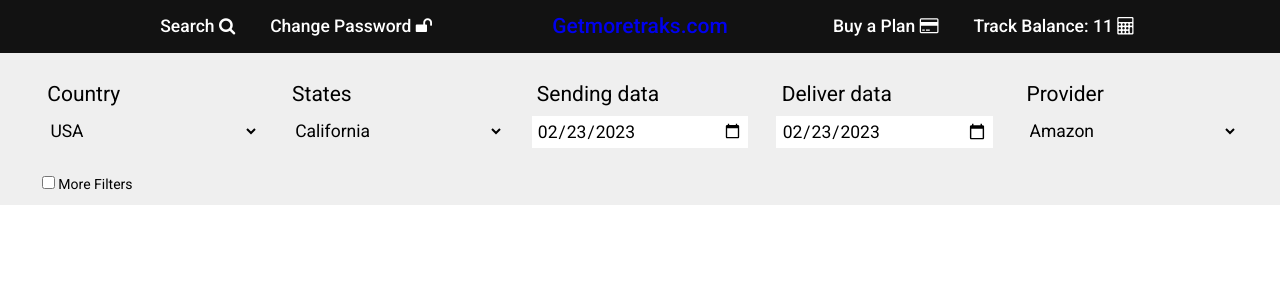
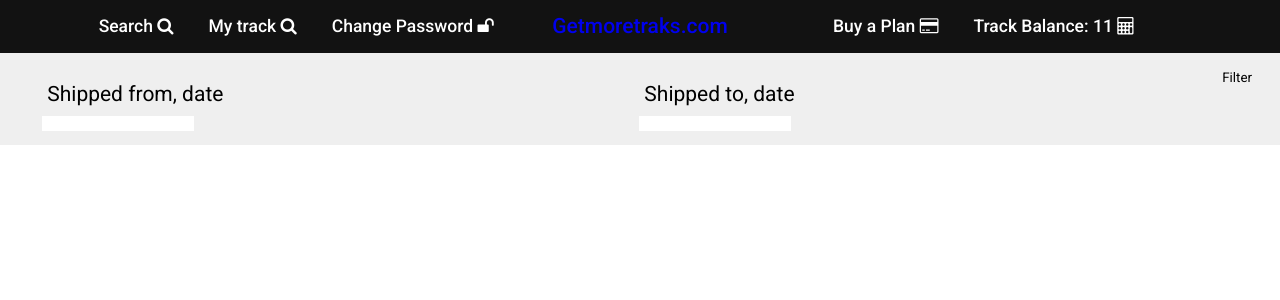
Before and after one commit to EgorKondratyev/track, a Django app: template track/templates/home/track_search.html in a window 1280 px wide. Shown: the top 300 px of the page. Run offline with Django 3.2, Linux system fonts and the light colour scheme; the template is opened without the code that fills it: most values are stand-ins (such as "Sample title", 1, 10 or a date in 2020); form fields are guessed from the names that the template uses.

Commit message:
add form for track search, add urls payment and my_track

```diff
--- a/track/home/urls.py
+++ b/track/home/urls.py
@@ -4,5 +4,7 @@ from home import views
 
 urlpatterns = [
     path('', views.main_page, name='main_page'),
-    path('search/', views.track_search, name='track_search')
+    path('search/', views.track_search, name='track_search'),
+    path('payment/', views.payment, name='payment'),
+    path('my_track/', views.my_track, name='my_track')
 ]
--- a/track/templates/home/track_search.html
+++ b/track/templates/home/track_search.html
@@ -16,23 +16,24 @@
     <div class="header">
         <div class="header__body body">
             <div class="header__column">
-                <a class="header__link" href="">Search <i class="fa fa-search"></i></a>
+                <a class="header__link" href="{% url 'track_search' %}">Search <i class="fa fa-search"></i></a>
+                <a class="header__link" href="{% url 'track_search' %}">My track <i class="fa fa-search"></i></a>
                 <a class="header__link" href="{% url 'account_change_password' %}">Change Password <i class="fa fa-unlock"></i></a>
             </div>
             <div class="header__logo">
                 <a href="{% url 'main_page' %}">Getmoretraks.com</a>
             </div>
             <div class="header__column">
-                <a class="header__link" href="">Buy a Plan <i class="fa fa-credit-card"></i></a>
+                <a class="header__link" href="{% url 'payment' %}">Buy a Plan <i class="fa fa-credit-card"></i></a>
                 <a class="header__link header__link_none" href="">Track Balance: 11 <i class="fa fa-calculator"></i></a>
             </div>
             <div class="header__burger">
                 <span></span>
             </div>
             <div class="header__menu">
-                <a class="header__link" href="">Search <i class="fa fa-search"></i></a>
-                <a class="header__link" href="">Change Password <i class="fa fa-unlock"></i></a>
-                <a class="header__link" href="">Buy a Plan <i class="fa fa-credit-card"></i></a>
+                <a class="header__link" href="{% url 'track_search' %}">Search <i class="fa fa-search"></i></a>
+                <a class="header__link" href="{% url 'account_change_password' %}">Change Password <i class="fa fa-unlock"></i></a>
+                <a class="header__link" href="{% url 'payment' %}">Buy a Plan <i class="fa fa-credit-card"></i></a>
                 <a class="header__link header__link_none" href="">Track Balance: 11 <i class="fa fa-calculator"></i></a>
             </div>
         </div>
@@ -40,114 +41,27 @@
 
     <div class="form">
         <div class="form__body">
-            <form id="tracks" action="#" class="delivery-form">
-
+            <form id="tracks" class="delivery-form" action="{% url 'track_search' %}" method="post">
+                {% csrf_token %}
                 <div class="delivery-form__item">
-                    <div class="delivery-form__header">
-                        Country
-                    </div>
+                    <div class="delivery-form__header">Shipped from, date</div>
                     <div class="delivery-form__body">
-                        <select class="select" name="" id="" form="tracks">
-                            <option value="">USA</option>
-                            <option value="">UK</option>
-                            <option value="">Canada</option>
-                            <option value="">Brazil</option>
-                            <option value="">Mexico</option>
-                        </select>
+                        {{ form.shipped_from }}
                     </div>
                 </div>
 
                 <div class="delivery-form__item">
-                    <div class="delivery-form__header">
-                        States
-                    </div>
+                    <div class="delivery-form__header">Shipped to, date</div>
                     <div class="delivery-form__body">
-                        <select class="select" name="" id="" form="tracks">
-                            <option value="">California</option>
-                            <option value="">Florida</option>
-                            <option value="">Colorado</option>
-                            <option value="">Connecticut</option>
-                            <option value="">Delaware</option>
-                        </select>
+                        {{ form.shipped_to }}
                     </div>
                 </div>
-
-                <div class="delivery-form__item">
-                    <div class="delivery-form__header">Sending data</div>
-                    <div class="delivery-form__body">
-                        <input class="delivery-form__input" type="date" id="" name="" value="2023-02-23" form="tracks">
-                    </div>
-                </div>
-
-                <div class="delivery-form__item">
-                    <div class="delivery-form__header">Deliver data</div>
-                    <div class="delivery-form__body">
-                        <input class="delivery-form__input" type="date" id="" name="" value="2023-02-23" form="tracks">
-                    </div>
-                </div>
-
-                <div class="delivery-form__item">
-                    <div class="delivery-form__header">Provider</div>
-                    <div class="delivery-form__body">
-                        <select class="select" name="" id="" form="tracks">
-                            <option value="">Amazon</option>
-                            <option value="">Fnac</option>
-                            <option value="">eBay</option>
-                            <option value="">Fruugo</option>
-                        </select>
-                    </div>
-                </div>
-
-                <div class="delivery-form__item">
-                    <div class="delivery-form__body">
-                        <input type="checkbox" class="additionally__btn">More Filters
-                    </div>
-                </div>
-
-                <div class="delivery-form__item additionally__item">
-                    <div class="delivery-form__header">Earliest shipped date</div>
-                    <div class="delivery-form__body">
-                        <input class="delivery-form__input" type="date" id="" name="" value="2023-02-23" form="tracks">
-                    </div>
-                </div>
-
-                <div class="delivery-form__item additionally__item">
-                    <div class="delivery-form__header">Departure point</div>
-                    <div class="delivery-form__body">
-                        <div class="delivery-form__body">
-                            <select class="select" name="" id="" form="tracks">
-                                <option value="">New York City</option>
-                                <option value="">Los Angeles</option>
-                                <option value="">Chicago</option>
-                                <option value="">Houston</option>
-                                <option value="">Philadelphia</option>
-                            </select>
-                        </div>
-                    </div>
-                </div>
-
-                <div class="delivery-form__item additionally__item">
-                    <div class="delivery-form__header">Max weight</div>
-                    <div class="delivery-form__body">
-                        <input class="delivery-form__input" type="nuber" placeholder="Enter minimum weight">
-                    </div>
-                </div>
-
-                <div class="delivery-form__item additionally__item">
-                    <div class="delivery-form__header">Min weight</div>
-                    <div class="delivery-form__body">
-                        <input class="delivery-form__input" type="nuber" placeholder="Enter maximum weight">
-                    </div>
-                </div>
+                <p><button type="submit">Filter</button></p>
 
             </form>
         </div>
     </div>
 
-    <script src="https://code.jquery.com/jquery-3.6.3.min.js"
-        integrity="sha256-pvPw+upLPUjgMXY0G+8O0xUf+/Im1MZjXxxgOcBQBXU=" crossorigin="anonymous"></script>
-    <script src="js/script.js"></script>
-
 </body>
 
 </html>
```
Also changed, not shown: track/home/forms.py (added, +21 -0 lines), track/home/views.py (+25 -1 lines), track/templates/home/my_track.html (added, +10 -0 lines), track/templates/home/payment.html (added, +12 -0 lines).
